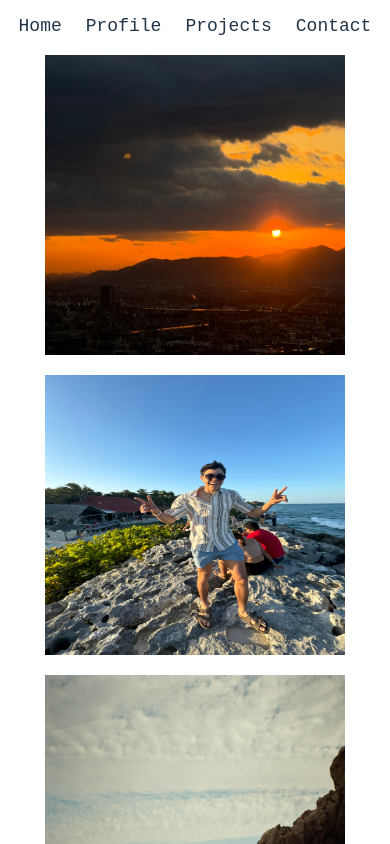
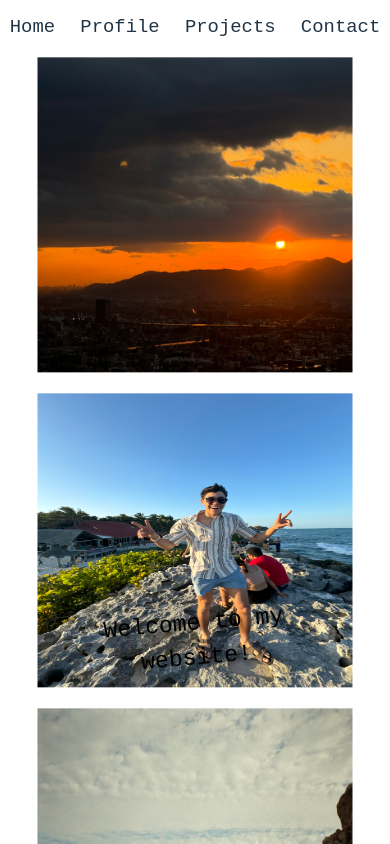
Before and after one commit to emmettyoung/website, a React (Vite) app in the folder frontend/: page / in a window 390 px wide. Shown: the top 844 px of the page. Built offline with nearby package versions, Linux system fonts and the light colour scheme.

Commit message:
feat: fixing phone portrait

```diff
--- a/frontend/index.html
+++ b/frontend/index.html
@@ -23,21 +23,5 @@
     <script type="module" src="src/index.tsx"></script>
 
     <!-- Orientation-aware zoom adjustment -->
-    <script>
-      function updateViewportZoom() {
-        const viewport = document.querySelector("meta[name=viewport]");
-        const isPortrait = window.matchMedia("(orientation: portrait)").matches;
-
-        if (viewport) {
-          viewport.setAttribute("content", isPortrait
-            ? "width=device-width, initial-scale=1.2"
-            : "width=device-width, initial-scale=1.0"
-          );
-        }
-      }
-
-      updateViewportZoom();
-      window.addEventListener("resize", updateViewportZoom);
-    </script>
   </body>
 </html>
--- a/frontend/src/styles/main.css
+++ b/frontend/src/styles/main.css
@@ -290,11 +290,15 @@ position: absolute;
 @media (max-width: 600px) and (orientation: portrait) {
   .homepage-text {
     position: absolute;
-    top: -20%;
+    top: 15%;
     left: 50%;
     transform: translate(-50%, -50%) rotate(-5deg);
     font-size: 22px;
     text-align: center;
+  }
+  body {
+    transform: scale(1.05); /* or try 1.1 */
+    transform-origin: top center;
   }
 }
 
```
